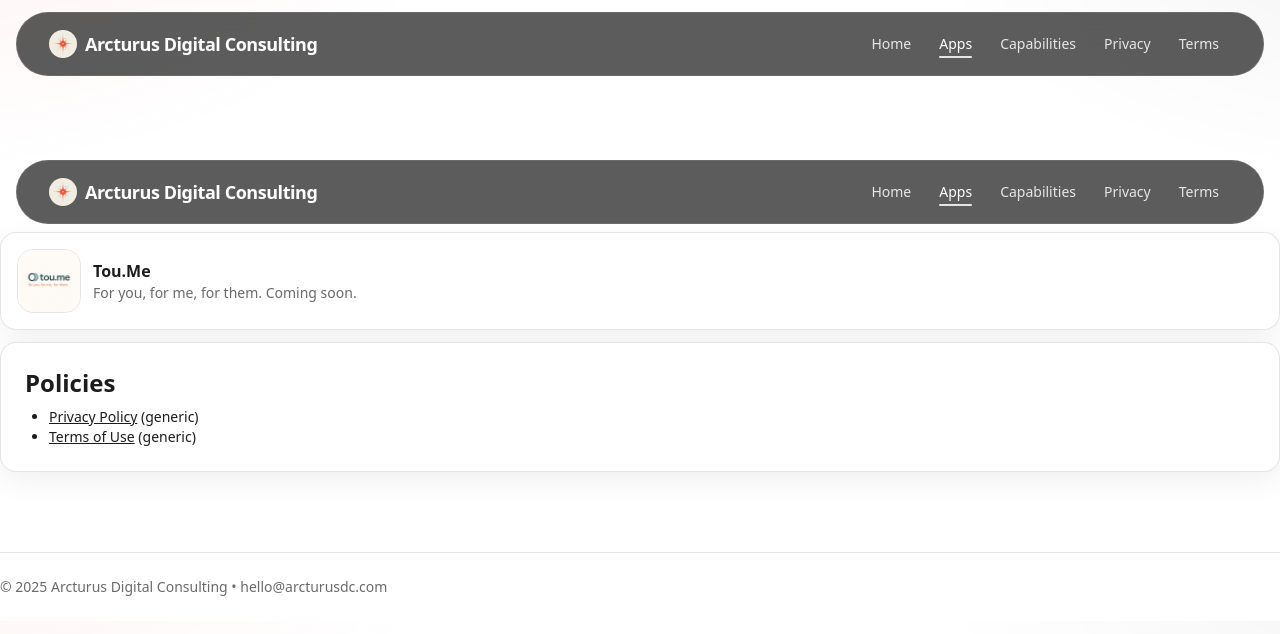
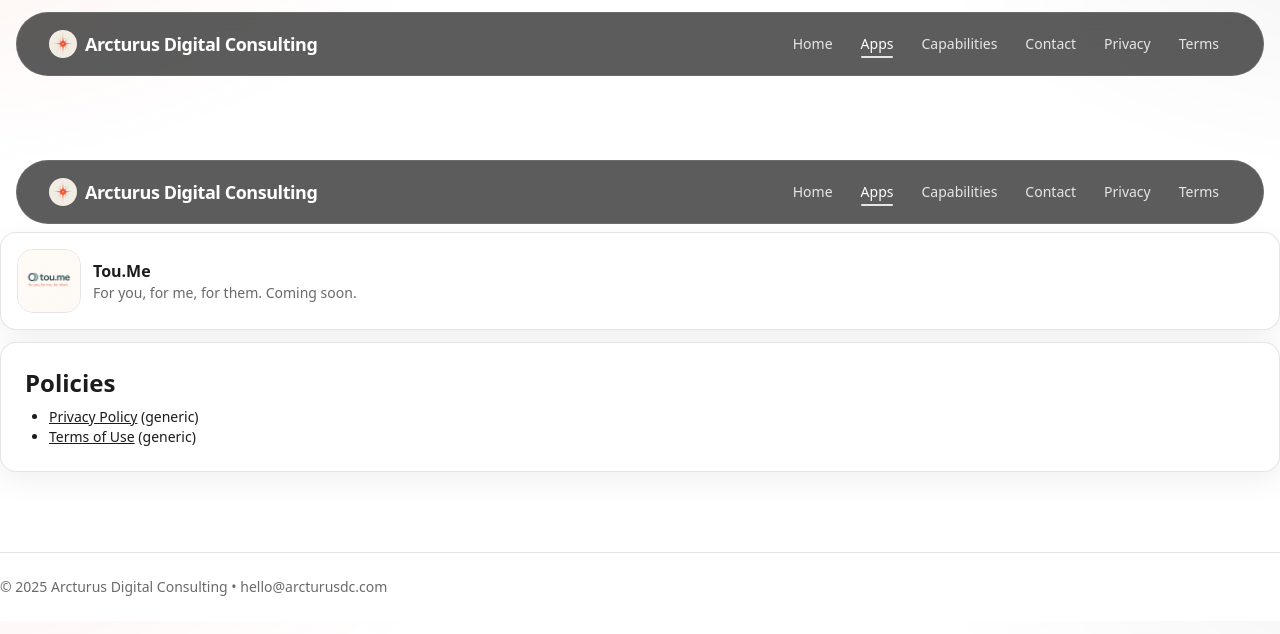
Before and after one commit to repinfaust/arcturusdc.github.io, a Next.js app: page /apps/tou-me in a window 1280 px wide. Shown: the top 634 px of the page. Built offline with nearby package versions, Linux system fonts and the light colour scheme.

Commit message:
Update Header.jsx

```diff
--- a/src/components/Header.jsx
+++ b/src/components/Header.jsx
@@ -9,6 +9,7 @@ const LINKS = [
   { label: "Home", href: "/" },
   { label: "Apps", href: "/apps" },
   { label: "Capabilities", href: "/capabilities" },
+  { label: "Contact", href: "/contact" },
   { label: "Privacy", href: "/privacy" },
   { label: "Terms", href: "/terms" },
 ];
```
